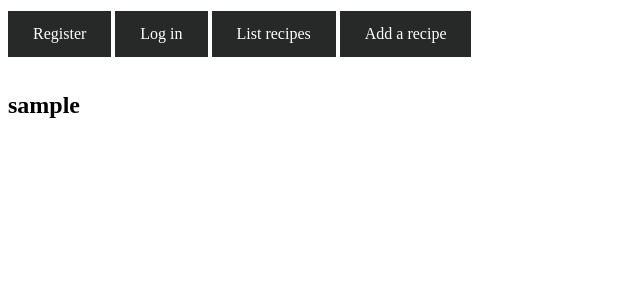
After one commit to Enzine/recipify, a Flask app: page /auth/1/show in a window 1280 px wide. The commit adds this page. Shown: the top 300 px of the page, without its empty margins (0-640 px from the left). Run offline with Flask 2, Linux system fonts and the light colour scheme; tables that the repository leaves empty hold one stand-in row (values such as "Sample post").

Commit message:
add profile page for users and links to it, add author to recipes show

```diff
--- a/app/auth/views.py
+++ b/app/auth/views.py
@@ -48,3 +48,7 @@ def auth_register():
 def auth_logout():
     logout_user()
     return redirect(url_for("index"))
+
+@app.route("/auth/<account_id>/show", methods=["GET"])
+def auth_show(account_id):
+    return render_template("auth/show.html", account = User.query.get(account_id))
--- /dev/null
+++ b/app/templates/auth/show.html
@@ -0,0 +1,5 @@
+{% extends "layout.html" %}
+
+{% block body %}
+    <h2>{{ account.username }}</h2>
+{% endblock %}
--- a/app/templates/layout.html
+++ b/app/templates/layout.html
@@ -71,7 +71,7 @@
 
   <body>
     {% if current_user.is_authenticated %}
-      <p>Logged in as {{ current_user.username }}. <a href="{{ url_for('auth_logout') }}">Log out</a></p>
+      <p>Logged in as <a href="{{ url_for('auth_show', account_id=current_user.id) }}">{{ current_user.username }}.</a> <a href="{{ url_for('auth_logout') }}">Log out</a></p>
     {% else %}
       <a class="a-navi" href="{{ url_for('auth_register') }}">Register</a>
       <a class="a-navi" href="{{ url_for('auth_login') }}">Log in</a>
--- a/app/templates/recipes/show.html
+++ b/app/templates/recipes/show.html
@@ -2,6 +2,7 @@
 
 {% block body %}
     <h2>{{ recipe.name }}</h2>
+    This recipe was added by <a href="{{ url_for('auth_show', account_id=recipe.account.id) }}">{{ recipe.account.username }}</a>
     <p>This recipe has {{ recipe.likes }} likes.</p>
     <p>This recipe has been completed {{ recipe.done }} times.</p>
     <br />
```
